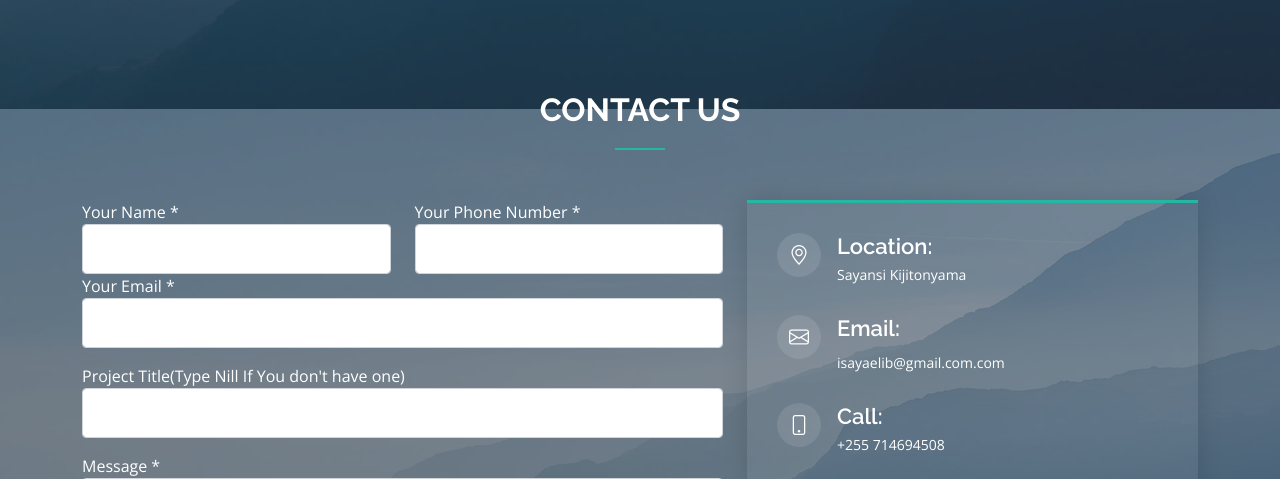
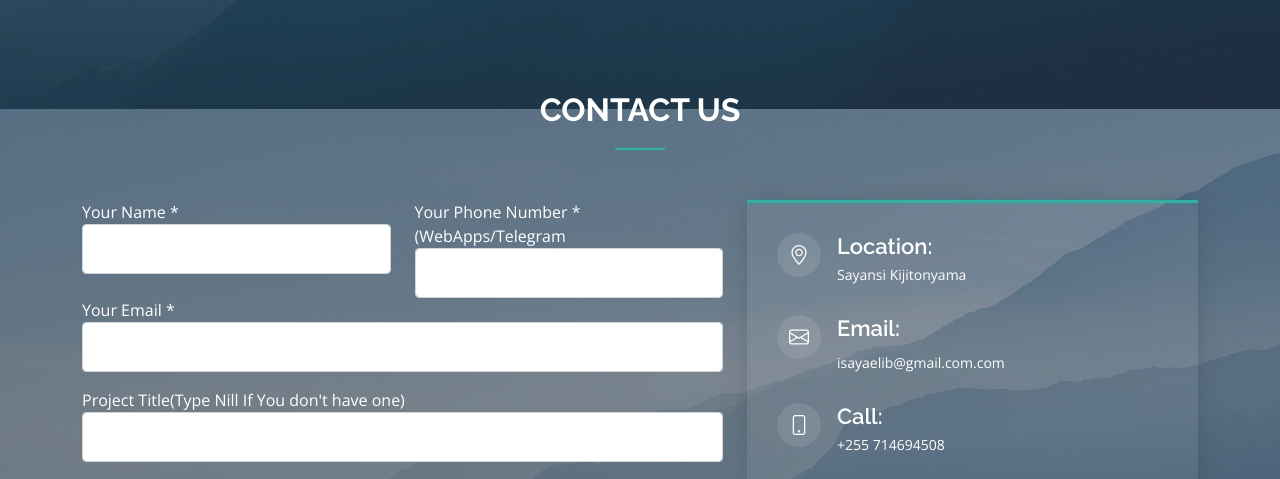
Before and after one commit to isayaeli/bantuware, a Django app: page / in a window 1280 px wide. Shown: the part 739-1218 px from the top of the page. Run offline with Django 4.2, Linux system fonts and the light colour scheme; data that the repository does not hold is empty; some libraries are stand-ins or nearby versions.

Commit message:
form updates

```diff
--- a/templates/index.html
+++ b/templates/index.html
@@ -120,7 +120,7 @@
                   <input type="text" name="name" class="form-control" id="name" required>
                 </div>
                 <div class="form-group col-md-6">
-                  <label for="name">Your Phone Number *</label>
+                  <label for="name">Your Phone Number * (WebApps/Telegram</label>
                   <input type="number" name="phone" class="form-control" id="name" required>
                 </div>
                 <div class="form-group col-md-12 mt-3 mt-md-0">
```
